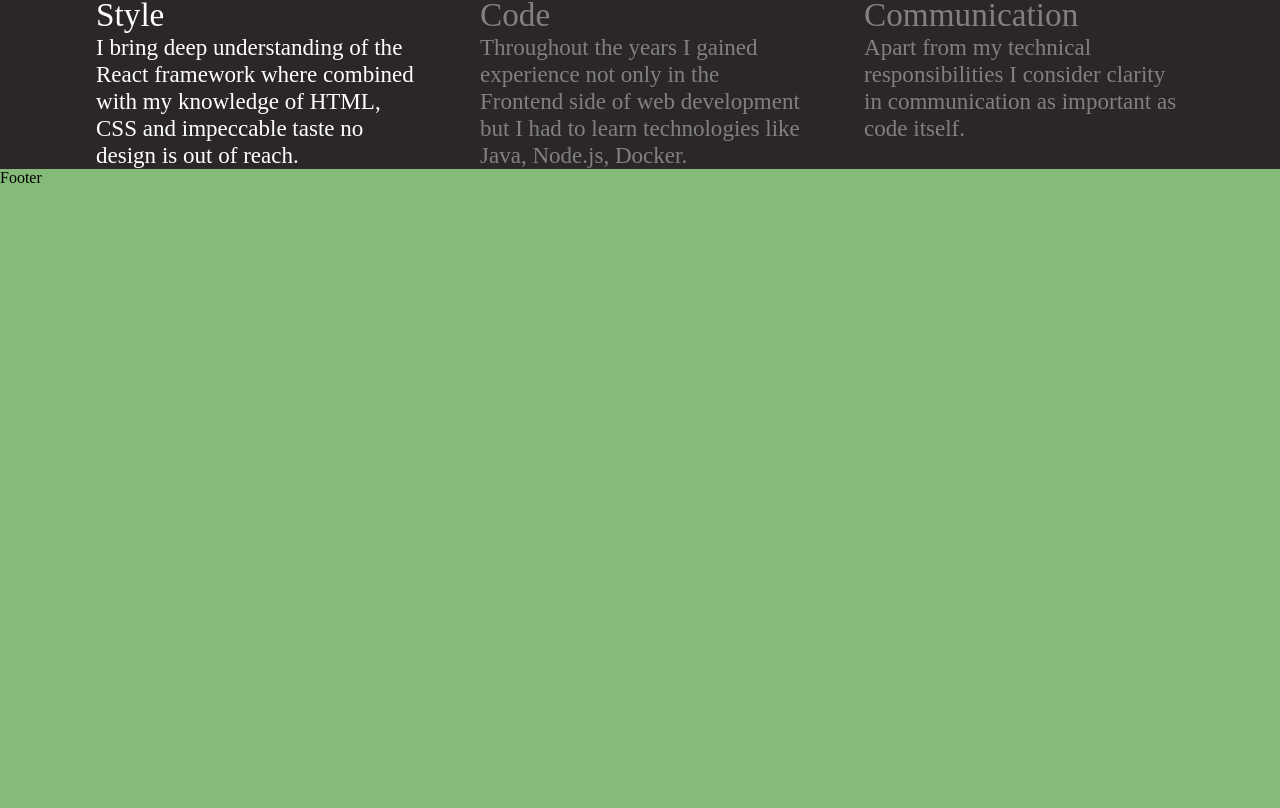
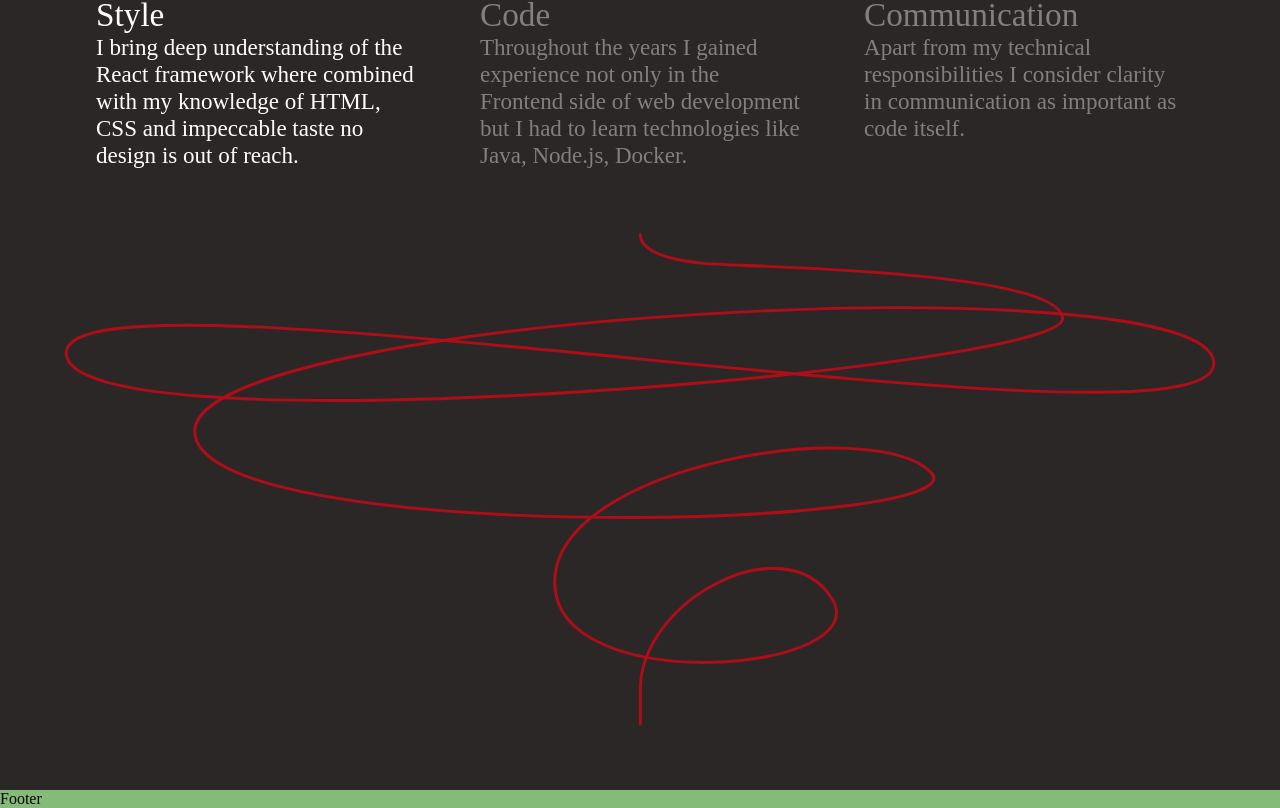
Before and after one commit to AdamTopp/portfolio, a React (Vite) app: page / in a window 1280 px wide. Shown: the part 2239-3047 px from the top of the page. Before the commit the page ends 2426 px from the top, so only its background shows below. Built offline with nearby package versions, Linux system fonts and the light colour scheme; the HTML template or start-up script is replaced by a standard one.

Commit message:
[P-1] Stroke

```diff
--- a/src/sections/Content/Content.tsx
+++ b/src/sections/Content/Content.tsx
@@ -1,6 +1,7 @@
 import { ContentLimit, Wrapper } from './Content.styles'
 import Introduction from './components/Introduction/Introduction'
 import Slider from './components/Slider/Slider'
+import Technologies from './components/Technologies/Technologies'
 
 function Content() {
   return (
@@ -9,6 +10,7 @@ function Content() {
         <Introduction />
       </ContentLimit>
       <Slider />
+      <Technologies />
     </Wrapper>
   )
 }
--- a/src/sections/Content/components/Slider/Slider.styles.tsx
+++ b/src/sections/Content/components/Slider/Slider.styles.tsx
@@ -2,10 +2,10 @@ import styled, {css, keyframes} from "styled-components";
 
 const slide = keyframes`
     from {
-        transform: translateX(0);
+        transform: translateX(-100%);
     }
     to {
-        transform: translateX(-100%);
+        transform: translateX(0);
     }
 `
 
--- /dev/null
+++ b/src/sections/Content/components/Technologies/Technologies.styles.tsx
@@ -0,0 +1,24 @@
+import styled, { keyframes } from "styled-components";
+
+const draw = keyframes`
+    to {
+        stroke-dashoffset: 0;
+    }
+`
+
+export const Wrapper = styled.div`
+    display: flex;
+    padding: 5vw 5vw;
+
+    flex-direction: column;
+    width: 100%;
+    justify-content: center;
+    align-items: center;
+    box-sizing: border-box;
+    path {
+        width: 100vw;
+        stroke-dasharray: 7598;
+        stroke-dashoffset: 7598;
+        animation: ${draw} 2500ms linear forwards;
+    }
+`;
--- /dev/null
+++ b/src/sections/Content/components/Technologies/Technologies.tsx
@@ -0,0 +1,15 @@
+import React, { useState } from 'react'
+import { Wrapper } from './Technologies.styles';
+
+function Technologies() {
+
+  return (
+    <Wrapper>
+      <svg viewBox="0 0 1573 673" fill="none">
+        <path id='squiggle' d="M786.997 2C786.996 26 827 36.5 873.5 41.5C920 46.5 1362.99 49.5 1363.49 117.5C1363.99 185.5 2.99623 302.5 2.99623 164C2.99623 25.5 1574 320 1570 177.5C1566 35 178.496 111 178.496 270.5C178.496 430 1263 405.5 1183.5 326.5C1104 247.5 670.002 316 670.001 477C669.999 638 1113 600 1048.5 499C984 398 786.997 500.5 786.997 623V670.5" stroke="#AF0D18" stroke-width="4" stroke-linecap="round"/>
+      </svg>
+    </Wrapper>
+  )
+}
+
+export default Technologies;
```
